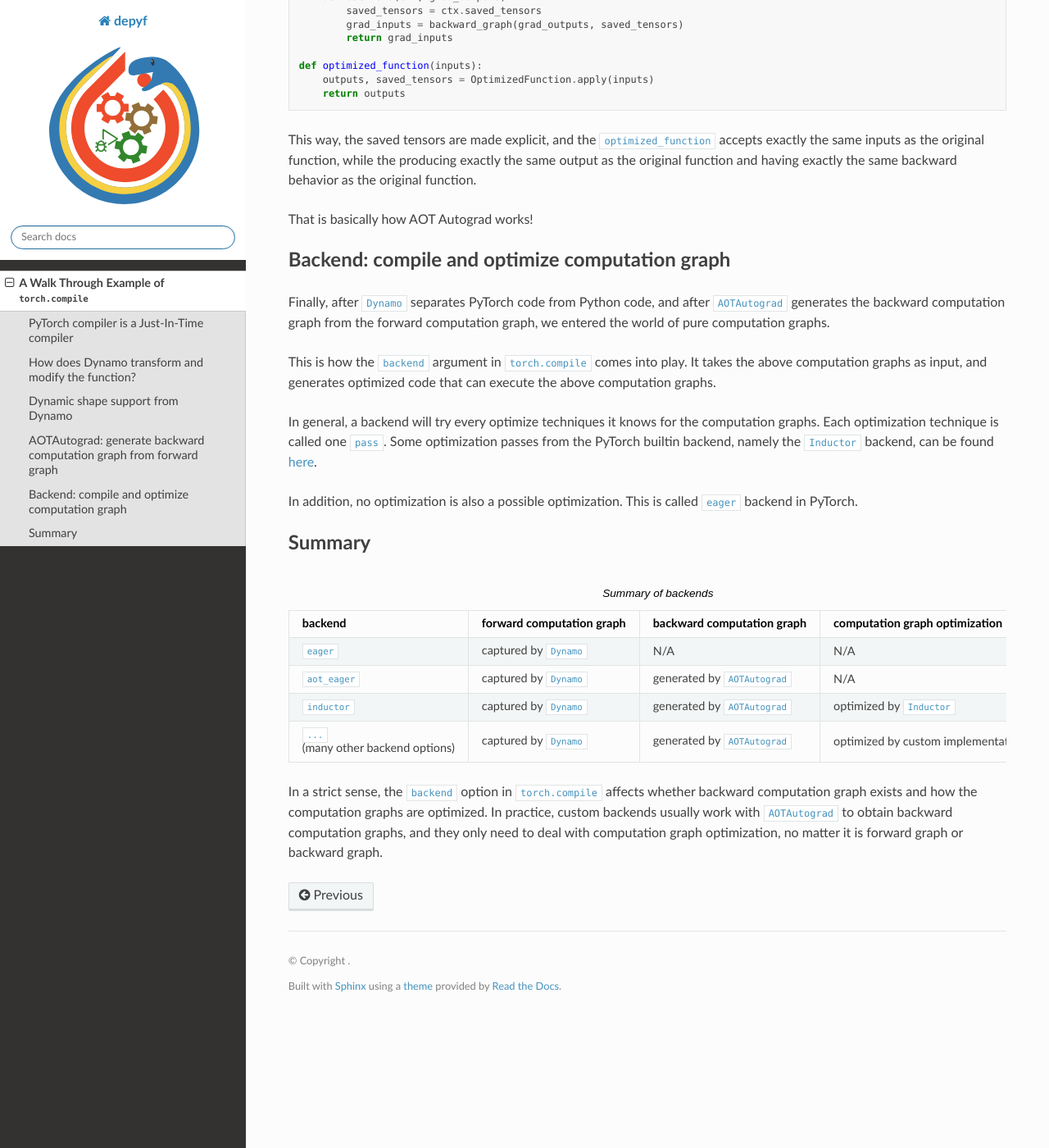
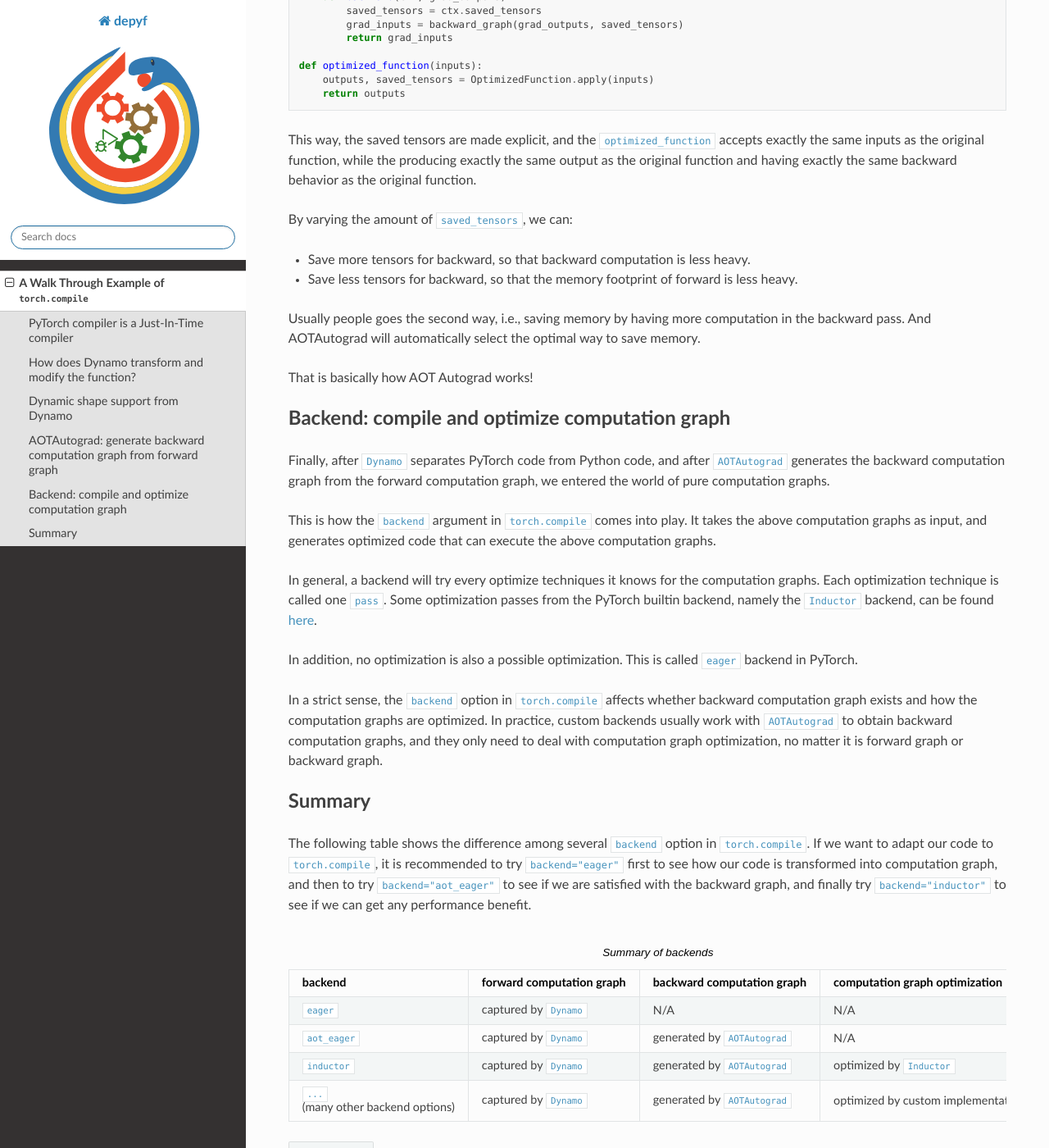
Before and after one commit to thuml/depyf, a Sphinx documentation site: the page built from docs/walk_through.rst, in a window 1280 px wide and 1400 px high, scrolled down 8181 px. Shown: the whole window at 82% size. Built offline with Sphinx 7.4.7 and the Read the Docs theme 2.0.0, drawn with Linux system fonts in a browser that asks for light colours.

Commit message:
draft of doc

```diff
--- a/docs/walk_through.rst
+++ b/docs/walk_through.rst
@@ -349,6 +349,13 @@ AOTAutograd does the above optimization automatically. In essense, it dynamicall
 
 This way, the saved tensors are made explicit, and the ``optimized_function`` accepts exactly the same inputs as the original function, while the producing exactly the same output as the original function and having exactly the same backward behavior as the original function.
 
+By varying the amount of ``saved_tensors``, we can:
+
+- Save more tensors for backward, so that backward computation is less heavy.
+- Save less tensors for backward, so that the memory footprint of forward is less heavy.
+
+Usually people goes the second way, i.e., saving memory by having more computation in the backward pass. And AOTAutograd will automatically select the optimal way to save memory.
+
 That is basically how AOT Autograd works!
 
 Backend: compile and optimize computation graph
@@ -362,8 +369,12 @@ In general, a backend will try every optimize techniques it knows for the comput
 
 In addition, no optimization is also a possible optimization. This is called ``eager`` backend in PyTorch.
 
+In a strict sense, the ``backend`` option in ``torch.compile`` affects whether backward computation graph exists and how the computation graphs are optimized. In practice, custom backends usually work with ``AOTAutograd`` to obtain backward computation graphs, and they only need to deal with computation graph optimization, no matter it is forward graph or backward graph.
+
 Summary
 --------------------------------------------------
+
+The following table shows the difference among several ``backend`` option in ``torch.compile``. If we want to adapt our code to ``torch.compile``, it is recommended to try ``backend="eager"`` first to see how our code is transformed into computation graph, and then to try ``backend="aot_eager"`` to see if we are satisfied with the backward graph, and finally try ``backend="inductor"`` to see if we can get any performance benefit.
 
 .. list-table:: Summary of backends
    :header-rows: 1
```
Also changed, not shown: other parts of docs/walk_through.rst (+0 -2 lines).
